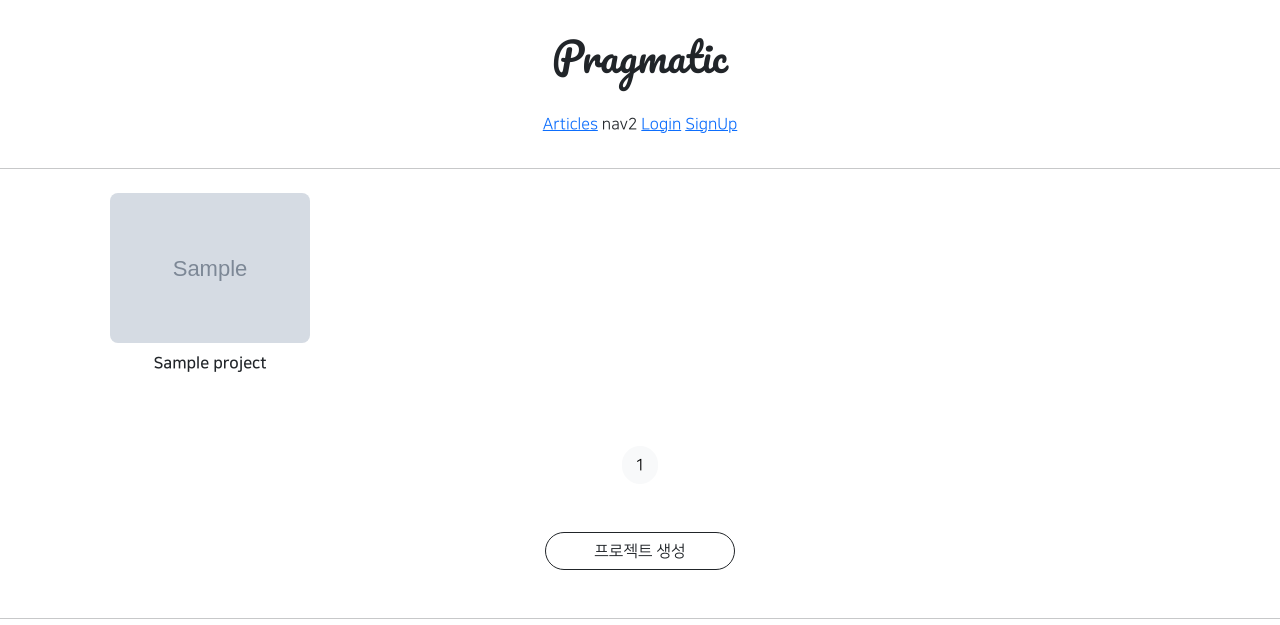
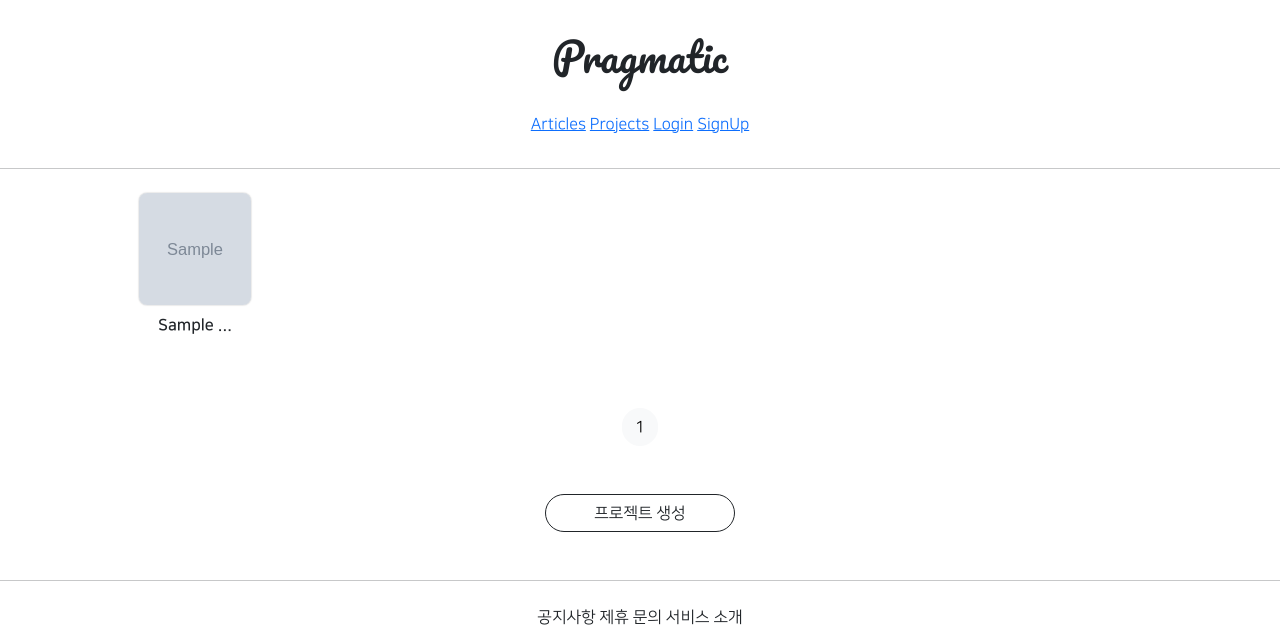
Before and after one commit to timgotango/gis_4ban_1, a Django app: page /projects/list/ in a window 1280 px wide. Shown: the top 625 px of the page. Run offline with Django 3.2, Linux system fonts and the light colour scheme; tables that the repository leaves empty hold one stand-in row (values such as "Sample post"); grey boxes marked "Sample" are stand-in pictures; parts of the project's set-up code (start-up, migrations or seed data) failed here and were passed over; some libraries are stand-ins or nearby versions.

Commit message:
8/18 commit 01 : project app

```diff
--- a/projectapp/templates/projectapp/list.html
+++ b/projectapp/templates/projectapp/list.html
@@ -9,12 +9,8 @@
         }
 
         .container div {
-          width: 45%;
-            max-width: 200px;
-          {# flex :  #}
           display: flex;
           flex-direction: column;
-
           justify-content: center;
           align-items: center;
           border-radius: 0.5rem;
@@ -22,8 +18,11 @@
         }
         {# container 클래스 안에 img 태그 #}
         .container img {
-            width: 100%;
+            width: 7rem;
+            height: 7rem;
+            object-fit: cover;
             border-radius: 0.5rem;
+            box-shadow: 0 0 0.1rem darkgrey;
         }
     </style>
 
@@ -33,7 +32,8 @@
                 <a href="{% url 'projectapp:detail' pk=project.pk %}">
                     <img src="{{ project.image.url }}" alt="">
                 </a>
-                <span class="my-2 NNS_B">{{ project.name }}</span>
+                {#  truncatechars : 문자열(byte) 자르기  #}
+                <span class="my-2 NNS_B">{{ project.name | truncatechars:10 }}</span>
             </div>
         {% endfor %}
     </div>
--- a/templates/header.html
+++ b/templates/header.html
@@ -6,7 +6,9 @@
         <span>
             <a href="{% url 'articleapp:list' %}">Articles</a>
         </span>
-        <span>nav2</span>
+        <span>
+            <a href="{% url 'projectapp:list' %}">Projects</a>
+        </span>
         {#  로그인 되어있지 않다면  #}
         {% if not user.is_authenticated %}
         <span>
```
